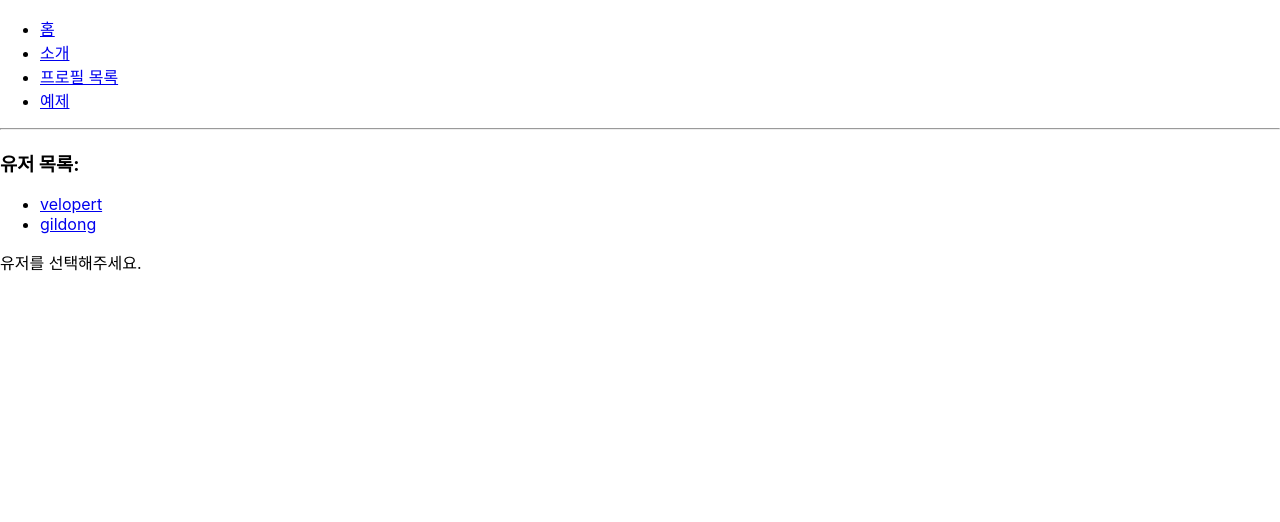
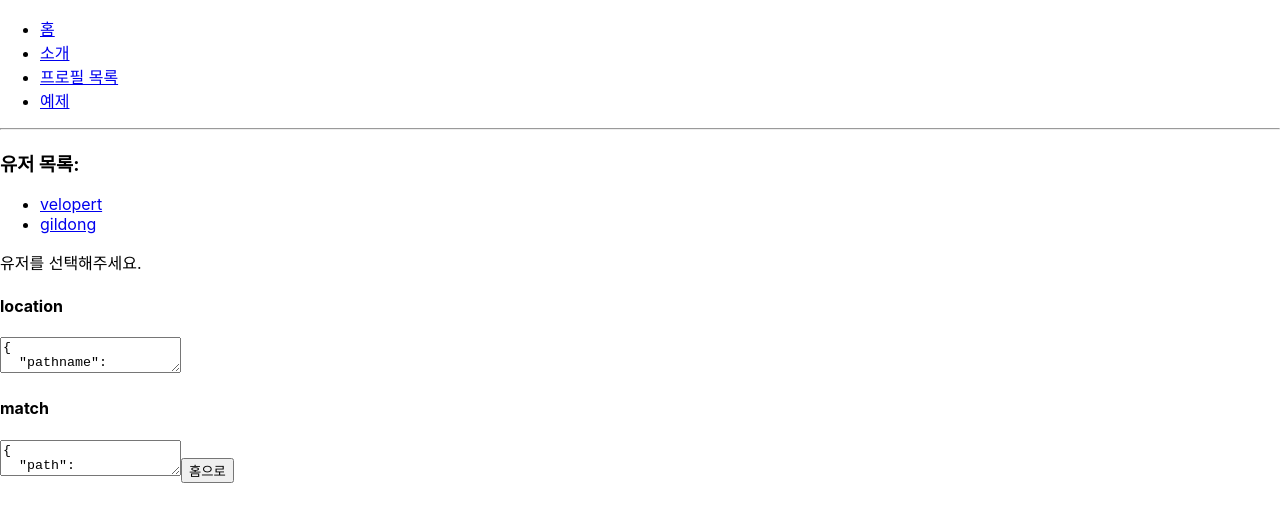
Before and after one commit to SungHyun627/React_Study, a React (Create React App) app in the folder react-router/: page /profiles in a window 1280 px wide. Shown: the top 522 px of the page. Built offline with nearby package versions, Linux system fonts and the light colour scheme.

Commit message:
withRouter HoC를 이용하여 route component가 아닌곳에서 match/history/location 사용하기

```diff
--- a/react-router/src/Profile.js
+++ b/react-router/src/Profile.js
@@ -1,3 +1,5 @@
+import { Link, Route } from "react-router-dom";
+
 // 프로필에서 사용할 데이터
 const profileData = {
   velopert: {
--- a/react-router/src/Profiles.js
+++ b/react-router/src/Profiles.js
@@ -1,5 +1,6 @@
 import { Link, Route } from "react-router-dom";
 import Profile from "./Profile";
+import WithRouterSample from "./WithRouterSample";
 
 const Profiles = () => {
   return (
@@ -19,6 +20,7 @@ const Profiles = () => {
         render={() => <div>유저를 선택해주세요.</div>}
       />
       <Route path="/profiles/:username" component={Profile} />
+      <WithRouterSample />
     </div>
   );
 };
--- /dev/null
+++ b/react-router/src/WithRouterSample.js
@@ -0,0 +1,15 @@
+import { withRouter } from "react-router-dom";
+
+const withRouterSample = ({ location, match, history }) => {
+  return (
+    <div>
+      <h4>location</h4>
+      <textarea value={JSON.stringify(location, null, 2)} readOnly />
+      <h4>match</h4>
+      <textarea value={JSON.stringify(match, null, 2)} readOnly />
+      <button onClick={() => history.push("/")}>홈으로</button>
+    </div>
+  );
+};
+
+export default withRouter(withRouterSample);
```
